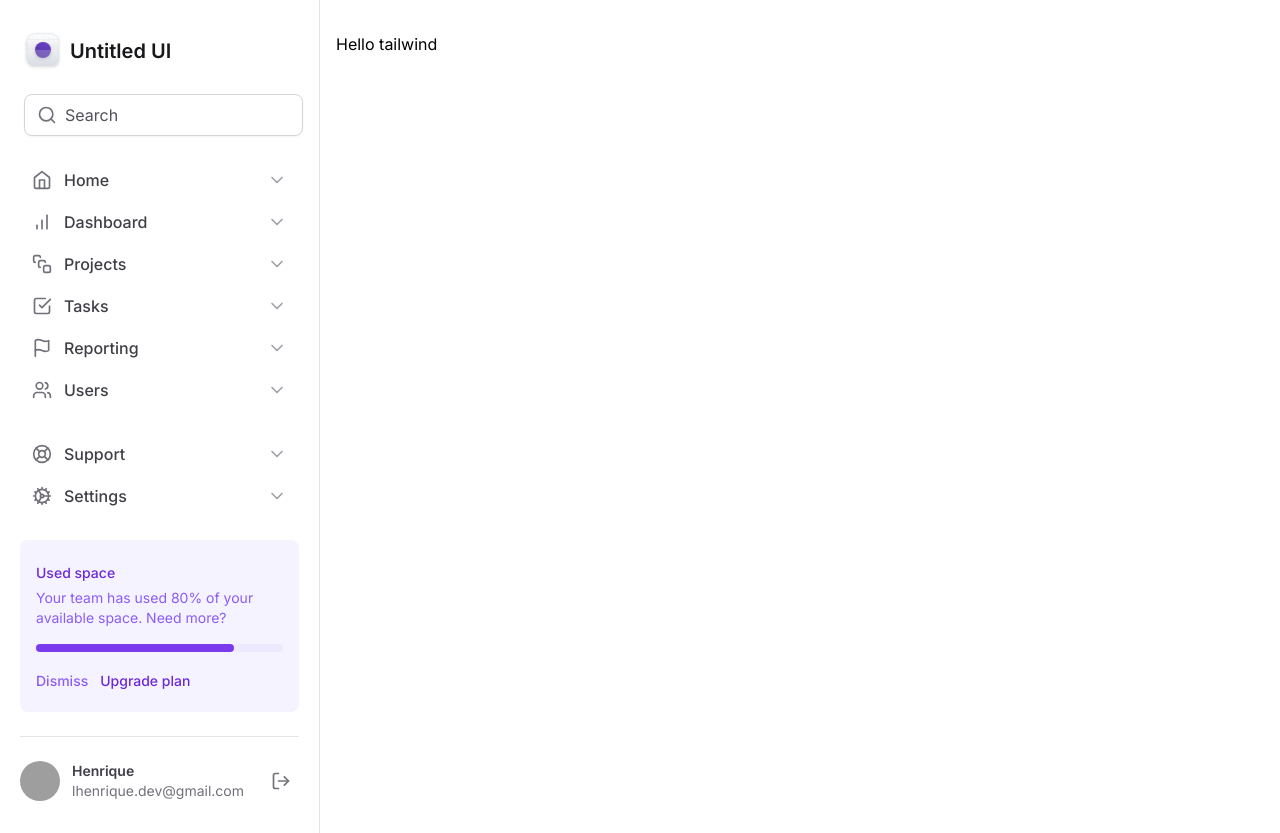
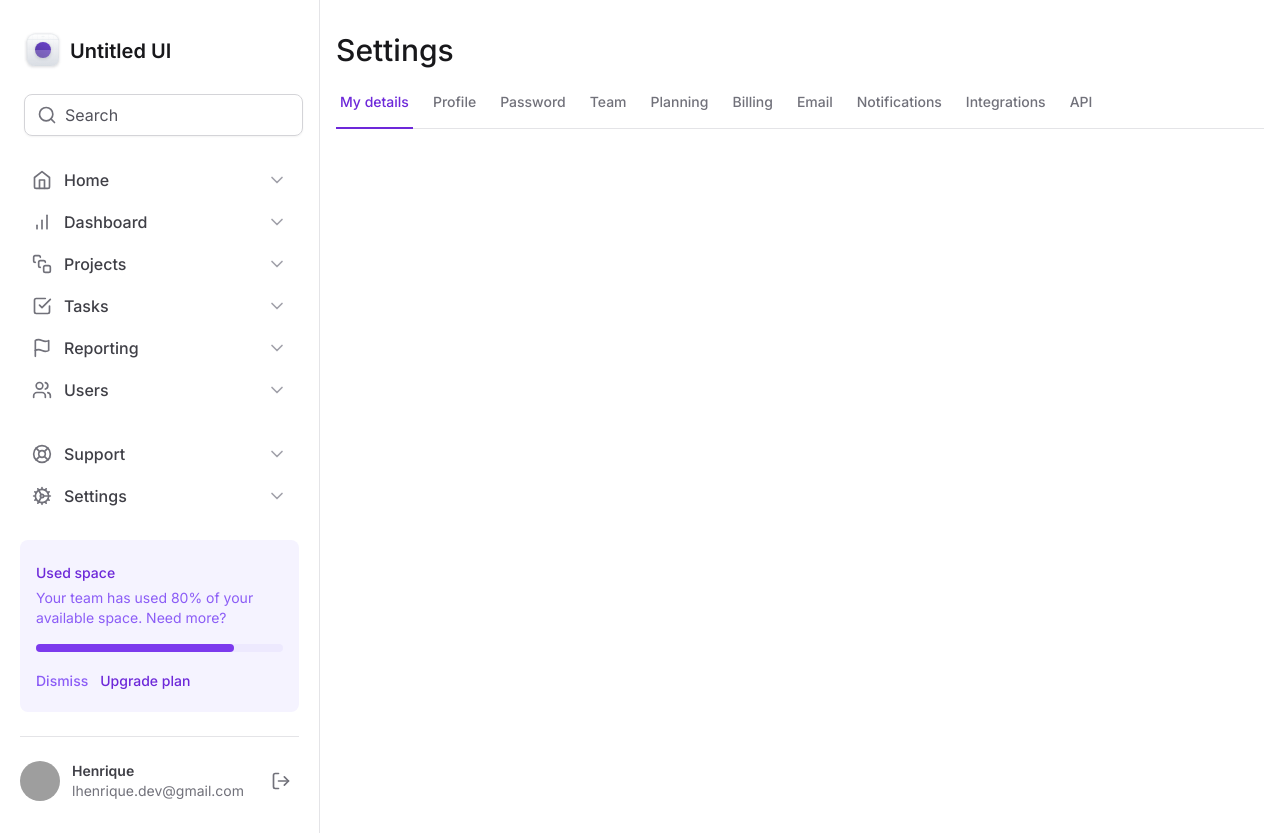
Before and after one commit to lhenriquedev/ignite-tailwind, a Next.js app: page / in a window 1280 px wide. Built offline with nearby package versions, Linux system fonts and the light colour scheme; grey boxes are pictures that could not be loaded.

Commit message:
adding radix-tabs and framer motion

```diff
--- a/package.json
+++ b/package.json
@@ -9,6 +9,8 @@
     "lint": "next lint"
   },
   "dependencies": {
+    "@radix-ui/react-tabs": "^1.0.4",
+    "framer-motion": "^10.16.4",
     "lucide-react": "^0.279.0",
     "next": "latest",
     "react": "latest",
--- a/src/app/layout.tsx
+++ b/src/app/layout.tsx
@@ -11,7 +11,7 @@
   children: React.ReactNode;
 }) {
   return (
-    <html lang="en">
+    <html lang="en" className="antialiased">
       <body className={inter.className}>
         <div className="min-h-screen grid grid-cols-app">
           <Sidebar />
--- a/src/app/page.tsx
+++ b/src/app/page.tsx
@@ -1,3 +1,11 @@
+import { SettingsTabs } from "@/components/SettingsTabs";
+
 export default function Home() {
-  return <h2>Hello tailwind</h2>;
+  return (
+    <>
+      <h1 className="text-3xl font-medium text-zinc-900">Settings</h1>
+
+      <SettingsTabs />
+    </>
+  );
 }
--- /dev/null
+++ b/src/components/SettingsTabs/TabItem.tsx
@@ -0,0 +1,28 @@
+"use client";
+
+import * as Tabs from "@radix-ui/react-tabs";
+
+import { motion } from "framer-motion";
+
+interface TabItemProps {
+  value: string;
+  title: string;
+  isSelected?: boolean;
+}
+
+export function TabItem({ value, title, isSelected = false }: TabItemProps) {
+  return (
+    <Tabs.Trigger
+      value={value}
+      className="relative px-1 pb-4 text-sm font-medium text-zinc-500 hover:text-violet-700 data-[state=active]:text-violet-700"
+    >
+      <span className="">{title}</span>
+      {isSelected && (
+        <motion.div
+          layoutId="activeTab"
+          className="absolute left-0 right-0 h-0.5 bg-violet-700 -bottom-px"
+        />
+      )}
+    </Tabs.Trigger>
+  );
+}
--- /dev/null
+++ b/src/components/SettingsTabs/index.tsx
@@ -0,0 +1,67 @@
+"use client";
+
+import * as Tabs from "@radix-ui/react-tabs";
+
+import { TabItem } from "./TabItem";
+import { useState } from "react";
+
+export function SettingsTabs() {
+  const [currentTab, setCurrentTab] = useState("tab-1");
+
+  return (
+    <Tabs.Root value={currentTab} onValueChange={setCurrentTab}>
+      <Tabs.List className="mt-6 flex w-full items-center gap-4 border-b border-zinc-200">
+        <TabItem
+          value="tab-1"
+          title="My details"
+          isSelected={currentTab === "tab-1"}
+        />
+        <TabItem
+          value="tab-2"
+          title="Profile"
+          isSelected={currentTab === "tab-2"}
+        />
+        <TabItem
+          value="tab-3"
+          title="Password"
+          isSelected={currentTab === "tab-3"}
+        />
+        <TabItem
+          value="tab-4"
+          title="Team"
+          isSelected={currentTab === "tab-4"}
+        />
+        <TabItem
+          value="tab-5"
+          title="Planning"
+          isSelected={currentTab === "tab-5"}
+        />
+        <TabItem
+          value="tab-6"
+          title="Billing"
+          isSelected={currentTab === "tab-6"}
+        />
+        <TabItem
+          value="tab-7"
+          title="Email"
+          isSelected={currentTab === "tab-7"}
+        />
+        <TabItem
+          value="tab-8"
+          title="Notifications"
+          isSelected={currentTab === "tab-8"}
+        />
+        <TabItem
+          value="tab-9"
+          title="Integrations"
+          isSelected={currentTab === "tab-9"}
+        />
+        <TabItem
+          value="tab-10"
+          title="API"
+          isSelected={currentTab === "tab-10"}
+        />
+      </Tabs.List>
+    </Tabs.Root>
+  );
+}
```
Also changed, not shown: 1 other file (tests, documents, lock files or other folders).
